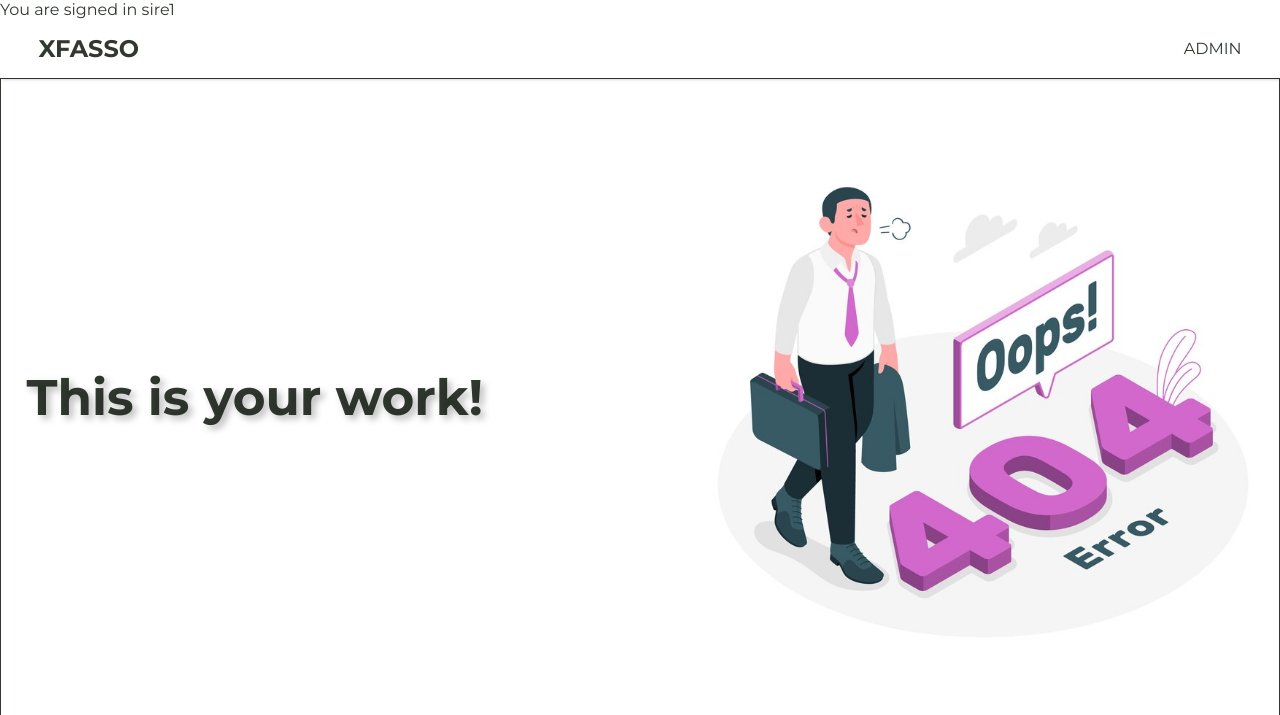
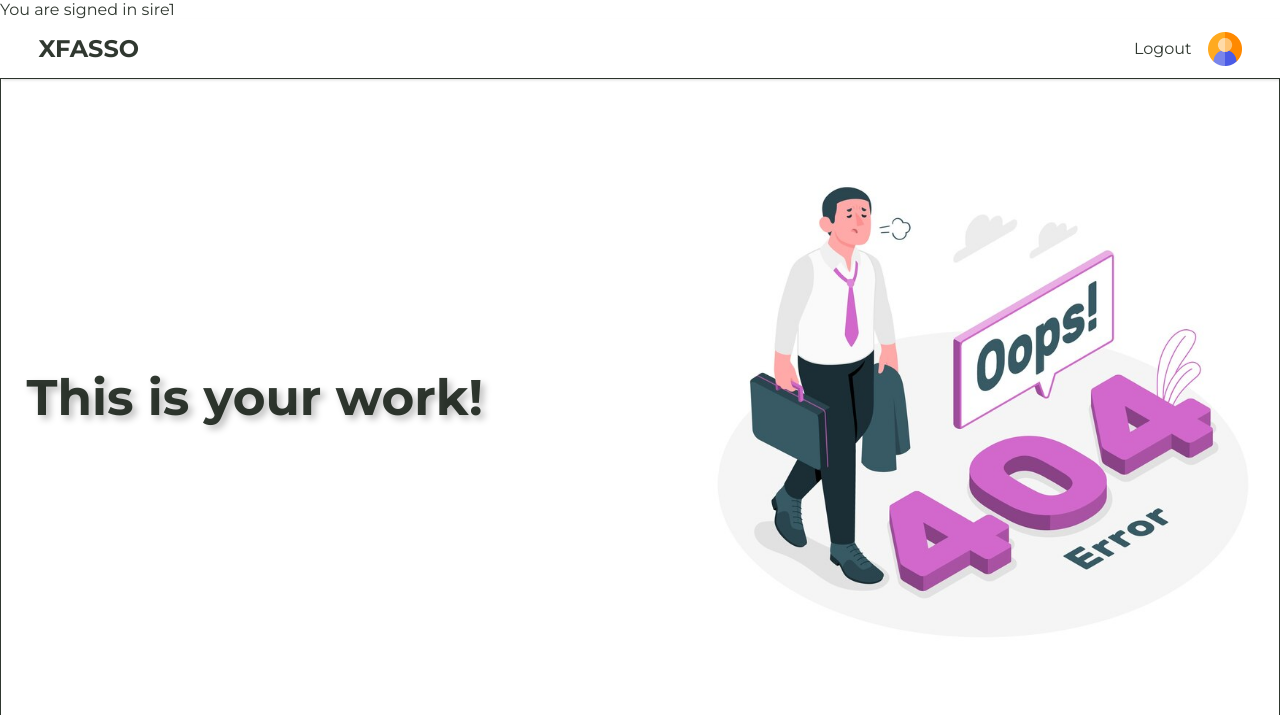
Before and after one commit to Ajinvarughese/xfasso, a PHP site: page /admin/admin.php in a window 1280 px wide. Shown: the top 715 px of the page. Run offline with PHP 8.4, Linux system fonts and the light colour scheme; the visitor is signed in with stand-in values (Sample User, id 1).

Commit message:
Update admin.php

```diff
--- a/admin/admin.php
+++ b/admin/admin.php
@@ -67,13 +67,31 @@ else if(empty($_SESSION['XQCLANG'])) {
                 display: none;
             }
         }
+        .admin {
+            display: flex;
+            gap: 1rem;
+            align-items: center;
+        }
+        .prof {
+            width: 34px;
+        }
+        .prof img {
+            max-width: 100%;
+            max-height: 100%;
+            display: block;
+        }
     </style>
 </head>
 <body>
     <div class="main">
         <div class="nav">
             <div class="logo"><h2>XFASSO<h2></div>
-            <div class="admin">ADMIN</div>
+            <div class="admin">
+                <p>Logout</p>
+                <div class="prof">
+                    <img src="../resources/user.png" alt="user">
+                </div>
+            </div>
         </div>
         <div class="header">
             <div class="workerTitle">
```
